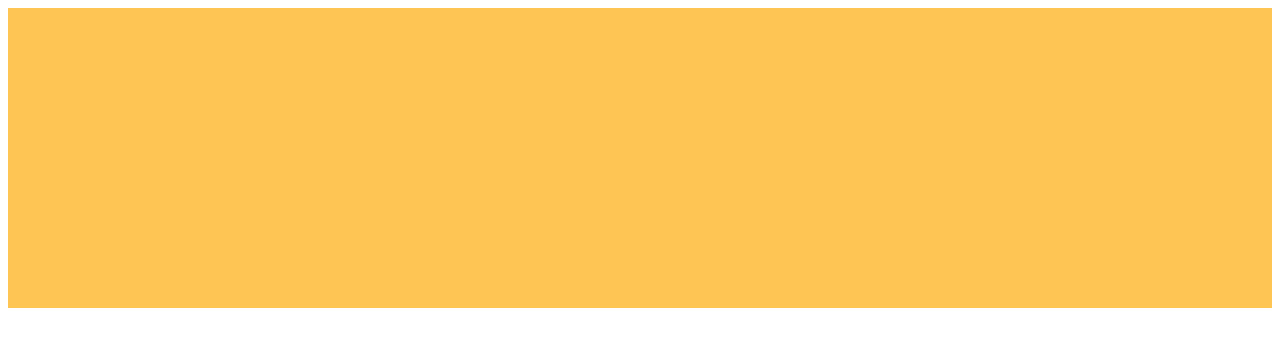
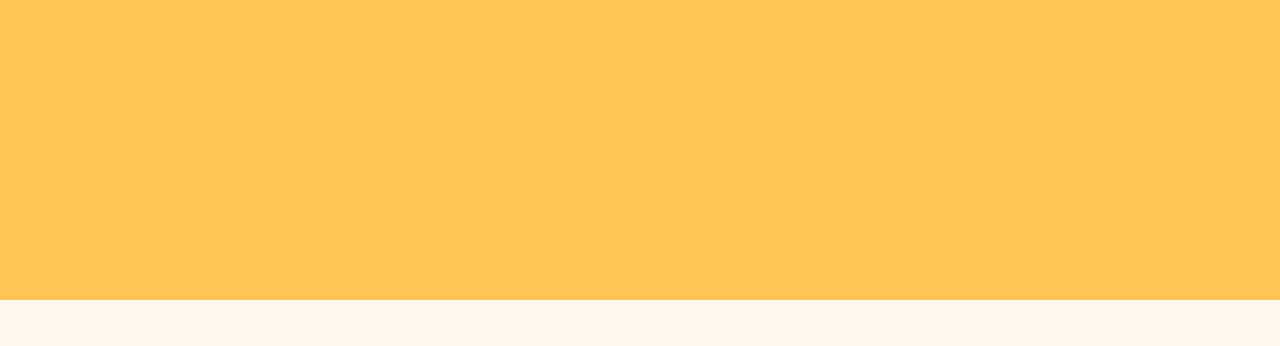
Before and after one commit to Piero-Naranjo/Piero_CV, a plain HTML site: page index.html in a window 1280 px wide. Drawn offline with Linux system fonts and the light colour scheme; a web font is replaced by a local one.

Commit message:
Update index.css

```diff
--- a/index.css
+++ b/index.css
@@ -1,3 +1,11 @@
+
+
+body{
+    margin: 0;
+    padding: 0;
+    background: #FFF8F0;
+}
+
 .nombre{
     width: 100%;
     height: 300px;
```
